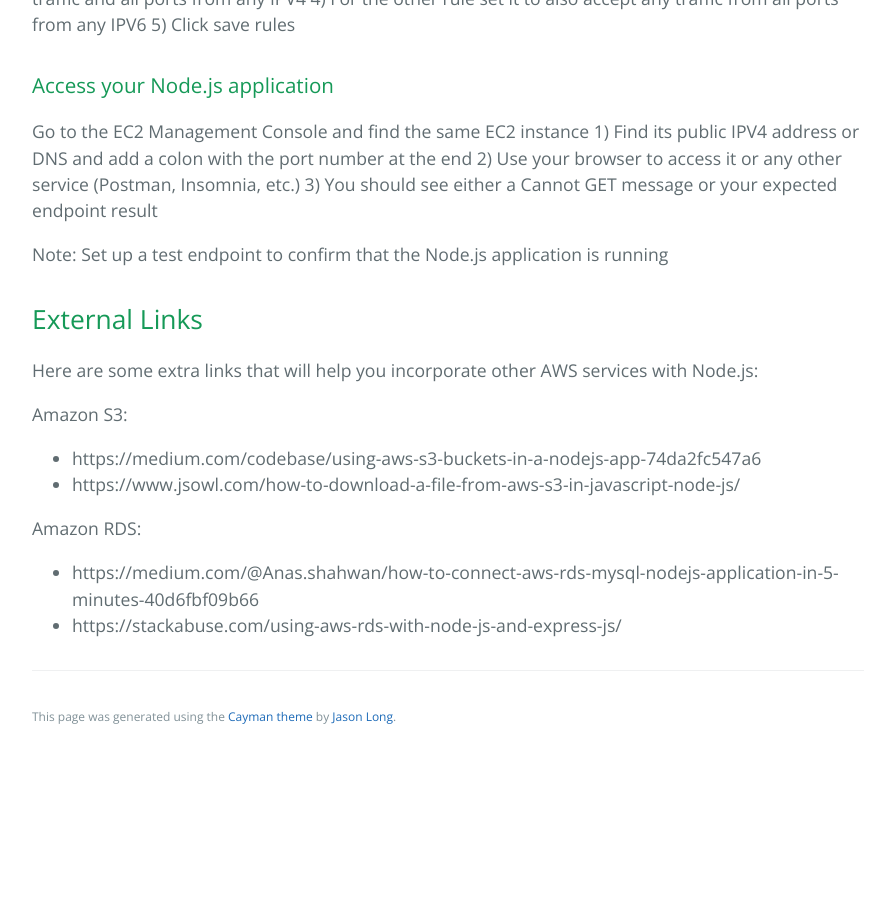
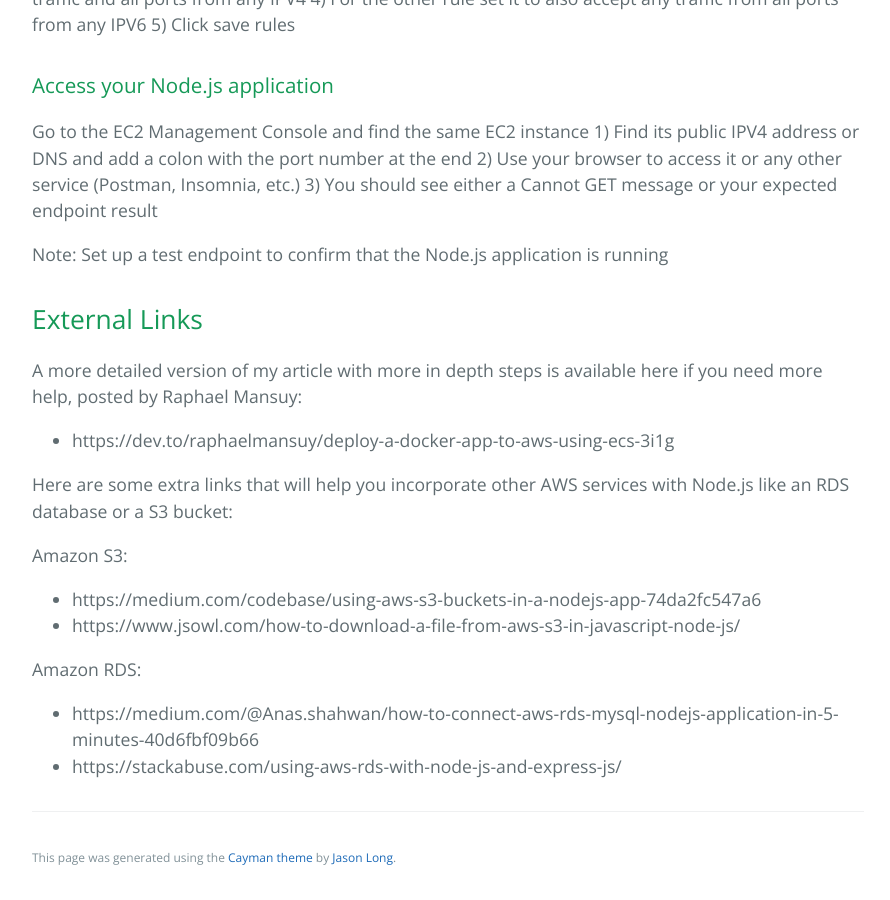
Before and after one commit to learning-software-engineering/learning-software-engineering.github.io, a Jekyll site: the page built from Topics/Development_Process/Deploy_Node.js_Docker_AWS.md, in a window 1280 px wide and 900 px high, scrolled down 3686 px. Shown: the whole window, without its empty margins (192-1082 px from the left). Built offline with Jekyll 4.4.1, drawn with Linux system fonts in a browser that asks for light colours; our own code applies the rules of GitHub Pages for plain Markdown files; before the commit the page ends 4445 px from its top, so only the background shows below that.

Commit message:
Update Deploy_Node.js_Docker_AWS.md
Added another link to a more detailed version of my article from a post by Raphael Mansuy

```diff
--- a/Topics/Development_Process/Deploy_Node.js_Docker_AWS.md
+++ b/Topics/Development_Process/Deploy_Node.js_Docker_AWS.md
@@ -68,7 +68,6 @@
 You can also instead press the “View push commands” button and follow those instructions.
 
 
-
 ### Create an ECS Task Definition:
 Go to the Amazon ECS service in the AWS Management Console.
 2) Click on "Task Definitions" in the left-hand navigation pane.
@@ -112,7 +111,10 @@
 Note: Set up a test endpoint to confirm that the Node.js application is running
 
 ## External Links
-Here are some extra links that will help you incorporate other AWS services with Node.js:
+A more detailed version of my article with more in depth steps is available here if you need more help, posted by Raphael Mansuy:
+* https://dev.to/raphaelmansuy/deploy-a-docker-app-to-aws-using-ecs-3i1g
+
+Here are some extra links that will help you incorporate other AWS services with Node.js like an RDS database or a S3 bucket:
 
 Amazon S3:
 * https://medium.com/codebase/using-aws-s3-buckets-in-a-nodejs-app-74da2fc547a6
```
